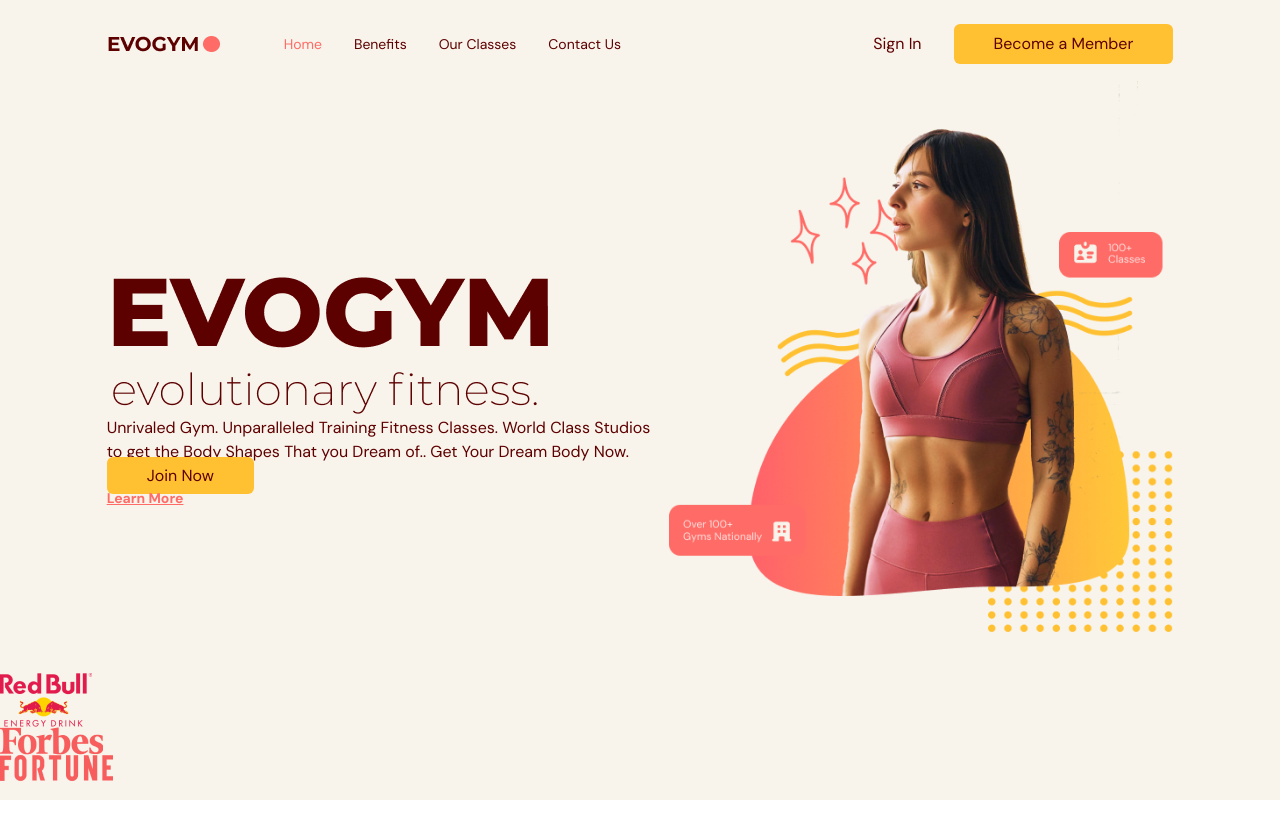
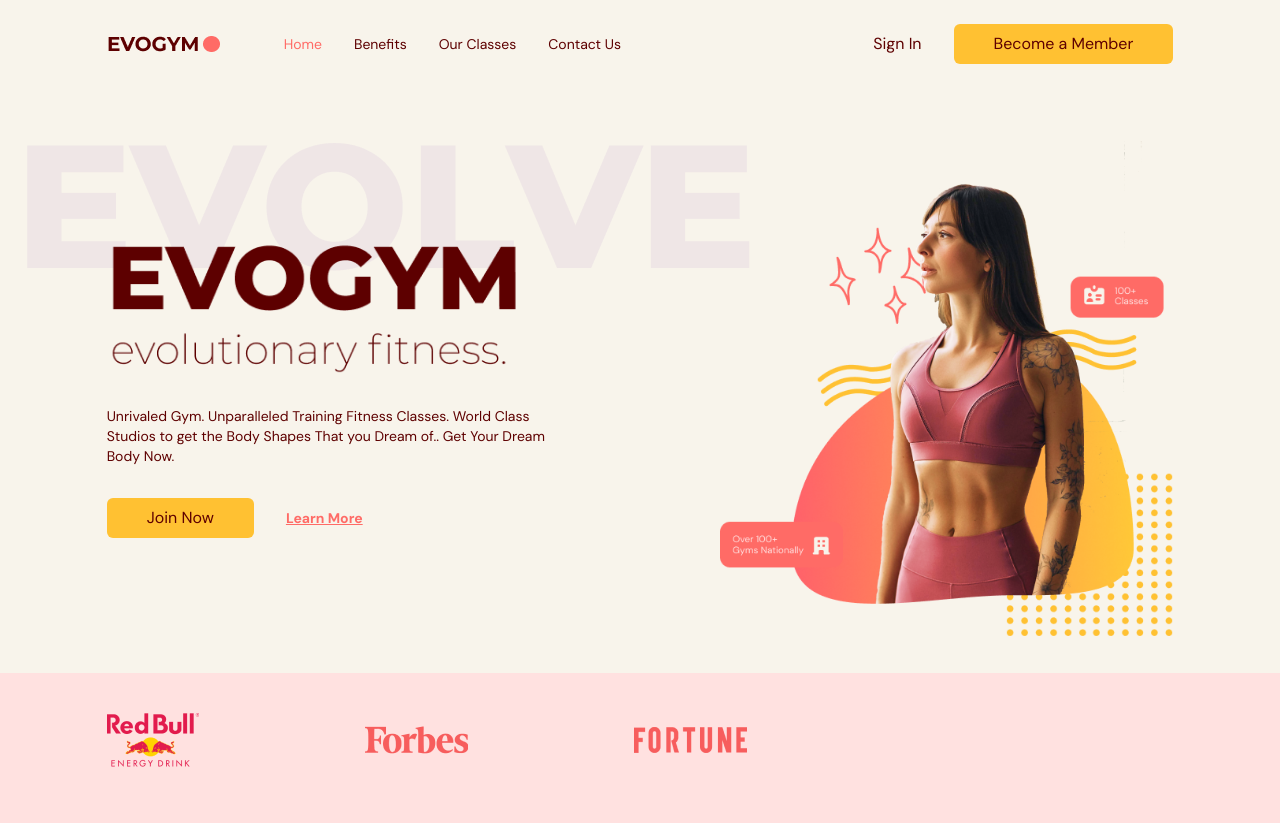
Before and after one commit to angelostewart/typescript-gym-concept, a React (Vite) app: page / in a window 1280 px wide. Before the commit the page ends 800 px from the top, so only its background shows below. Built offline with nearby package versions, Linux system fonts and the light colour scheme.

Commit message:
home section completed

```diff
--- a/src/scenes/home/index.tsx
+++ b/src/scenes/home/index.tsx
@@ -1,12 +1,13 @@
+import useMediaQuery from "@/hooks/useMediaQuery";
 import { SelectedPage } from "@/shared/types";
-import useMediaQuery from "@/hooks/useMediaQuery";
 import ActionButton from "@/shared/ActionButton";
 import HomePageText from "@/assets/HomePageText.png";
 import HomePageGraphic from "@/assets/HomePageGraphic.png";
-import SponsorRedbull from "@/assets/SponsorRedbull.png";
+import SponsorRedBull from "@/assets/SponsorRedBull.png";
 import SponsorForbes from "@/assets/SponsorForbes.png";
 import SponsorFortune from "@/assets/SponsorFortune.png";
 import AnchorLink from "react-anchor-link-smooth-scroll";
+import { motion } from "framer-motion";
 
 type Props = {
   setSelectedPage: (value: SelectedPage) => void;
@@ -14,29 +15,53 @@
 
 const Home = ({ setSelectedPage }: Props) => {
   const isAboveMediumScreens = useMediaQuery("(min-width:1060px)");
+
   return (
     <section id="home" className="gap-16 bg-gray-20 py-10 md:h-full md:pb-0">
-      {/* Image and main header */}
-      <div className="md:flex mx-auto w-5/6 items-center justify-center md:h-5/6">
-        {/* Main Header */}
+      {/* IMAGE AND MAIN HEADER */}
+      <motion.div
+        className="mx-auto w-5/6 items-center justify-center md:flex md:h-5/6"
+        onViewportEnter={() => setSelectedPage(SelectedPage.Home)}
+      >
+        {/* MAIN HEADER */}
         <div className="z-10 mt-32 md:basis-3/5">
-          {/* Headings */}
-          <div className="md:-mt-20">
+          {/* HEADINGS */}
+          <motion.div
+            className="md:-mt-20"
+            initial="hidden"
+            whileInView="visible"
+            viewport={{ once: true, amount: 0.5 }}
+            transition={{ duration: 0.5 }}
+            variants={{
+              hidden: { opacity: 0, x: -50 },
+              visible: { opacity: 1, x: 0 },
+            }}
+          >
             <div className="relative">
-              <div className="before:absolute">
-                <img src={HomePageText} alt="home-page-text" />
+              <div className="before:absolute before:-top-20 before:-left-20 before:z-[-1] md:before:content-evolvetext">
+                <img alt="home-page-text" src={HomePageText} />
               </div>
             </div>
 
-            <p>
+            <p className="mt-8 text-sm">
               Unrivaled Gym. Unparalleled Training Fitness Classes. World Class
               Studios to get the Body Shapes That you Dream of.. Get Your Dream
               Body Now.
             </p>
-          </div>
+          </motion.div>
 
-          {/* Actions */}
-          <div>
+          {/* ACTIONS */}
+          <motion.div
+            className="mt-8 flex items-center gap-8"
+            initial="hidden"
+            whileInView="visible"
+            viewport={{ once: true, amount: 0.5 }}
+            transition={{ delay: 0.2, duration: 0.5 }}
+            variants={{
+              hidden: { opacity: 0, x: -50 },
+              visible: { opacity: 1, x: 0 },
+            }}
+          >
             <ActionButton setSelectedPage={setSelectedPage}>
               Join Now
             </ActionButton>
@@ -46,29 +71,31 @@
               href={`#${SelectedPage.ContactUs}`}
             >
               <p>Learn More</p>
-
             </AnchorLink>
+          </motion.div>
         </div>
 
+        {/* IMAGE */}
+        <div
+          className="flex basis-3/5 justify-center md:z-10
+              md:ml-40 md:mt-16 md:justify-items-end"
+        >
+          <img alt="home-page-graphic" src={HomePageGraphic} />
         </div>
-        {/* Image */}
-        <div>
-            <img src={HomePageGraphic} alt="home-page-graphic" />
+      </motion.div>
+
+      {/* SPONSORS */}
+      {isAboveMediumScreens && (
+        <div className="h-[150px] w-full bg-primary-100 py-10">
+          <div className="mx-auto w-5/6">
+            <div className="flex w-3/5 items-center justify-between gap-8">
+              <img alt="redbull-sponsor" src={SponsorRedBull} />
+              <img alt="forbes-sponsor" src={SponsorForbes} />
+              <img alt="fortune-sponsor" src={SponsorFortune} />
             </div>
           </div>
-
-    {/* Sponsors */}
-    {isAboveMediumScreens && (
-        <div>
-            <div>
-                <img src={SponsorRedbull} alt=""redbull-sponsor />
-                <img src={SponsorForbes} alt=""forbes-sponsor />
-                <img src={SponsorFortune} alt=""fortune-sponsor />
         </div>
-        </div>
-
       )}
-
     </section>
   );
 };
```
Lines whose indentation alone changed are shown as unchanged.
